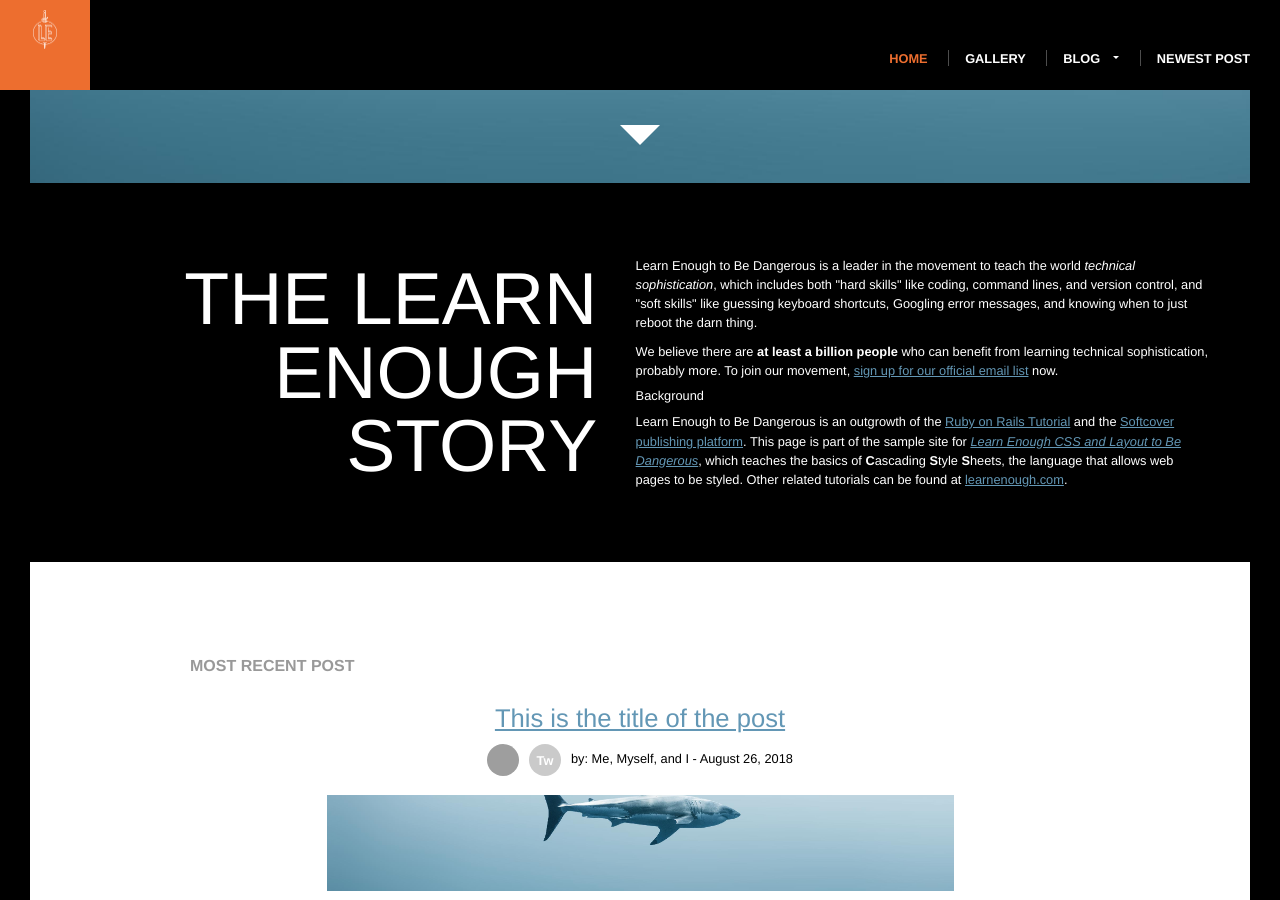
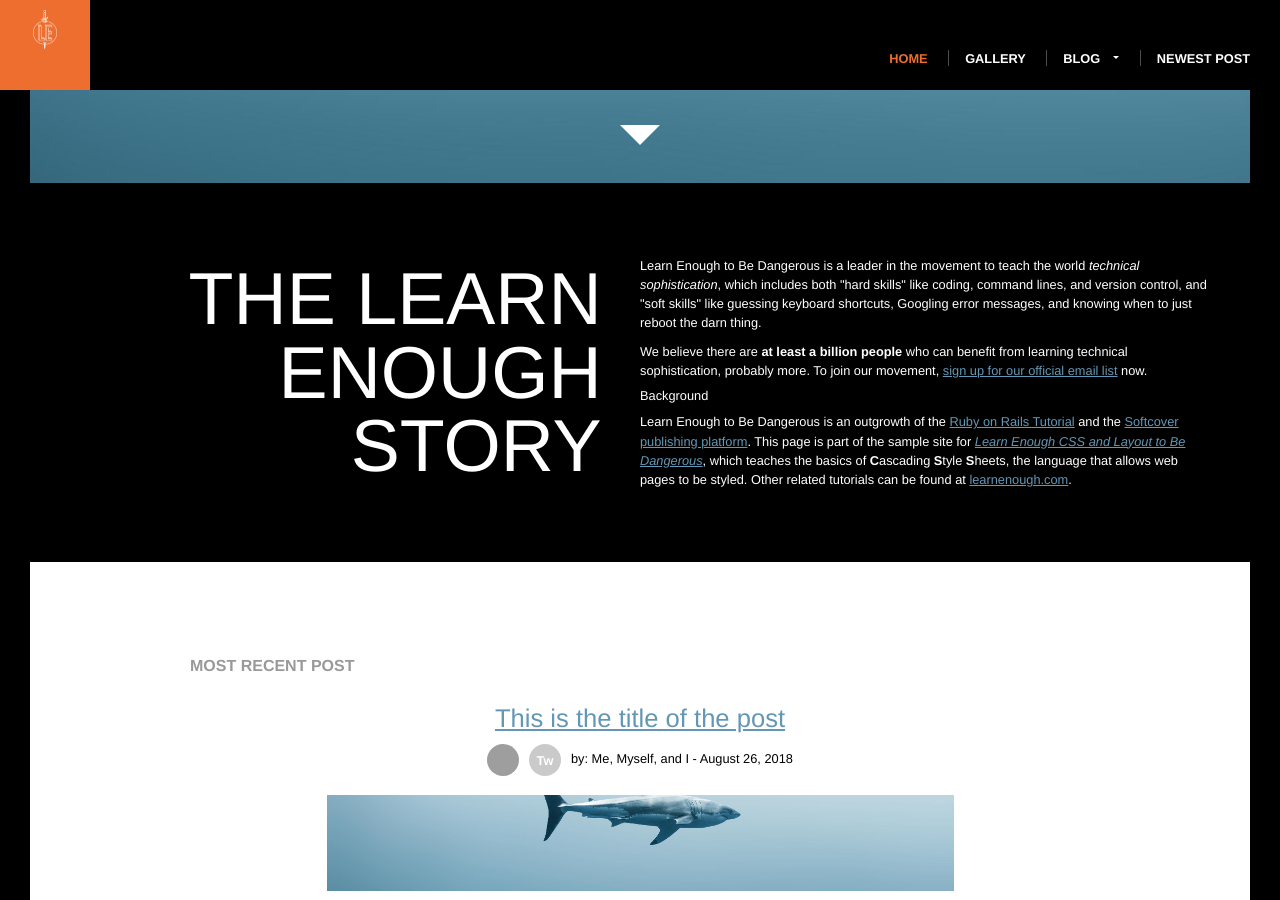
Before and after one commit to jenstreetman/cssweb, a Jekyll site: the page built from index.html, in a window 1280 px wide and 900 px high, scrolled down 717 px. Built offline with Jekyll 4.4.1, drawn with Linux system fonts in a browser that asks for light colours; grey boxes are pictures that could not be loaded.

Commit message:
Try changing flex on home

```diff
--- a/css/main.css
+++ b/css/main.css
@@ -335,7 +335,7 @@ h2 + p{
 }
 
 .col-three .col-nav{
-    flex: 0 1 15em;
+    flex: 0 1 15vw;
 }
 
 .col-three .col-content{
@@ -343,7 +343,7 @@ h2 + p{
 }
 
 .col-aside{
-    flex: 0 1 20em;
+    flex: 0 1 20vw;
 }
 
 .col-two{
@@ -351,7 +351,7 @@ h2 + p{
 }
 
 .col-two .col-aside{
-    flex: 0 0 20em;
+    flex: 0 0 20vw;
     order: 1;
 }
 
@@ -521,7 +521,7 @@ h2 + p{
 }
 
 .callout-copy{
-    flex: 0 0 45em;
+    flex: 1;
     font-size: 0.8rem;
     padding: 0 3vw;
 }
@@ -711,9 +711,7 @@ gallery.info h3{
 }
 
 /* MEDIA STYLES */
- @media (max-width: 800px)
-
- {
+ @media (max-width: 800px){
     html {
         box-shadow: none;
         padding: 0;
@@ -746,9 +744,11 @@ gallery.info h3{
     .home-callout {
         flex-direction: column;
     }
+
     .callout-copy {
         flex: 1;
     }
+
     .bio-box {
         float: none;
         font-size: 1.3rem;
```
